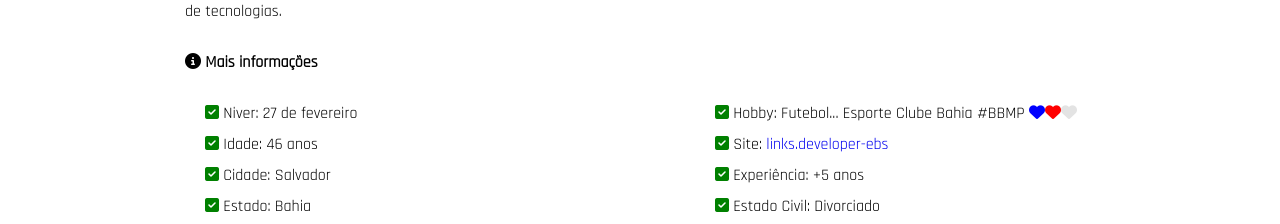
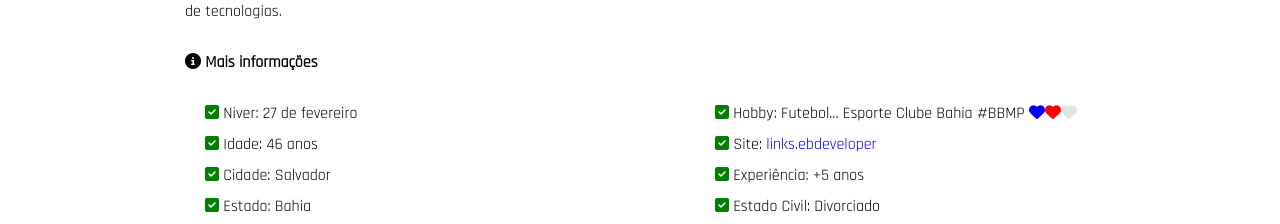
Before and after one commit to barrosebs/my-portifolio, an Angular app: page / in a window 1280 px wide. Shown: the part 1382-1606 px from the top of the page. Built offline with nearby package versions, Linux system fonts and the light colour scheme.

Commit message:
refactor: ajustando link do site

```diff
--- a/src/app/components/sobre/sobre.component.html
+++ b/src/app/components/sobre/sobre.component.html
@@ -69,11 +69,11 @@
             <i class="fa-solid fa-check-square"></i>
             Site:
             <a
-              href="https://developer-ebs.netlify.app/"
+              href="https://ebdeveloper.netlify.app/"
               target="_blank"
               class="fw-lighter text-decoration-none link-dark"
               rel="noopener"
-              >links.developer-ebs</a
+              >links.ebdeveloper</a
             >
           </li>
           <li><i class="fa-solid fa-check-square"></i> Experiência: +5 anos</li>
```
